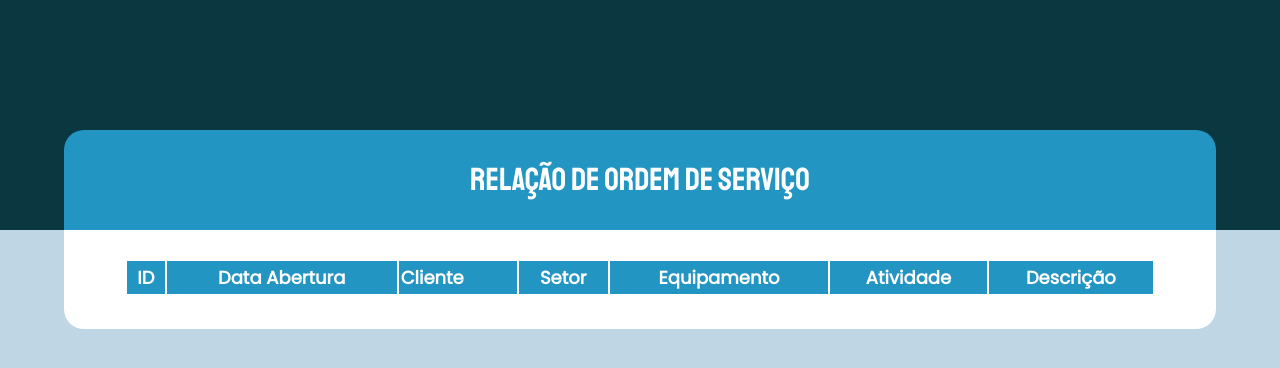
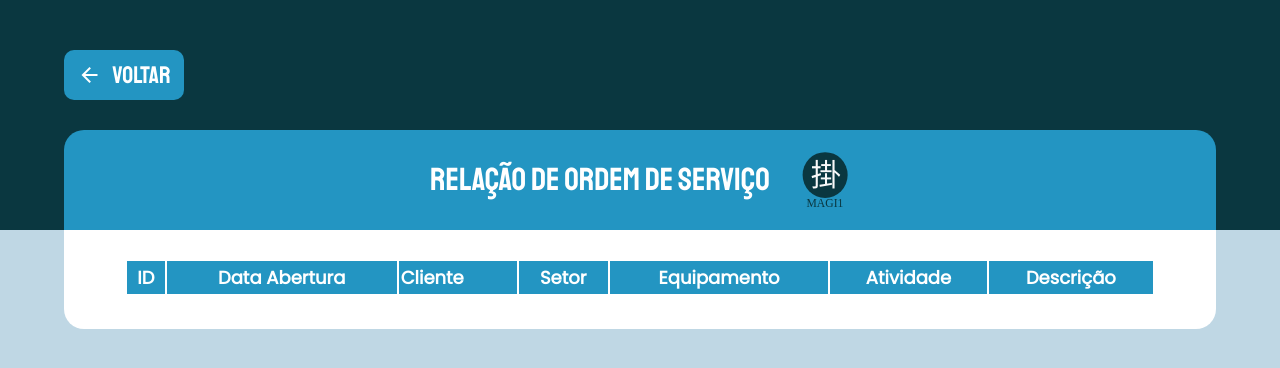
Before and after one commit to saojonas/magi, a plain HTML site: page placeHolder.html in a window 1280 px wide. Drawn offline with nearby package versions, Linux system fonts and the light colour scheme.

Commit message:
Update
Ajustes de CSS, adição do botão para troca de pagina.

```diff
--- a/placeHolder.html
+++ b/placeHolder.html
@@ -2,8 +2,11 @@
 <html lang="PT-br">
   <head>
     <meta charset="UTF-8" />
-    <meta http-equiv="X-UA-Compatible" content="IE=edge" />
     <meta name="viewport" content="width=device-width, initial-scale=1.0" />
+    <link
+      rel="stylesheet"
+      href="https://fonts.googleapis.com/css2?family=Material+Symbols+Outlined:opsz,wght,FILL,GRAD@48,400,0,0"
+    />
     <title>MAGI 1.0</title>
 
     <link rel="stylesheet" href="style.css" />
@@ -11,8 +14,19 @@
   </head>
   <body>
     <div class="container">
+      <nav>
+        <ul>
+          <li>
+            <a href="./index.html">
+              <span class="material-symbols-outlined">arrow_back</span>
+              <span>Voltar</span>
+            </a>
+          </li>
+        </ul>
+      </nav>
       <div class="headerForm">
         <h1>Relação de Ordem de Serviço</h1>
+        <img src="./images/logo.svg" class="logo" alt="" />
       </div>
       <div class="content">
         <table>
--- a/placeholder.css
+++ b/placeholder.css
@@ -1,5 +1,21 @@
 .container {
   width: 90vw;
+}
+
+.logo {
+  width: 50px;
+}
+
+nav {
+  width: 120px;
+}
+
+li {
+  width: 120px;
+}
+
+li a {
+  justify-content: space-around;
 }
 
 table {
@@ -7,22 +23,27 @@ table {
   text-align: center;
   border-collapse: collapse;
 }
+
 table td,
 table th {
   border: 1px solid #ffffff;
   padding: 3px 2px;
 }
+
 table tbody td {
   font-size: 14px;
   padding: 5px;
 }
+
 table tr:nth-child(even) {
   background: #d0e4f5;
 }
+
 table thead {
   background: #2395c2;
   border-bottom: 5px solid #ffffff;
 }
+
 table thead th {
   font-size: 18px;
   font-weight: bold;
@@ -30,6 +51,7 @@ table thead th {
   text-align: center;
   border-left: 2px solid #ffffff;
 }
+
 table thead th:first-child {
   border-left: none;
 }
--- a/style.css
+++ b/style.css
@@ -27,6 +27,40 @@ body::before {
 .container {
   width: 600px;
   margin: 130px auto 0;
+}
+
+nav {
+  width: 600px;
+  top: 50px;
+  display: flex;
+  position: absolute;
+  justify-content: flex-end;
+}
+
+ul {
+  list-style: none;
+}
+
+li {
+  width: 300px;
+  height: 50px;
+  background: #2395c2;
+  border-radius: 10px 10px;
+  padding: 8px;
+}
+
+li a {
+  font-family: "Staatliches";
+  font-weight: 400;
+  font-size: 24px;
+  line-height: 34px;
+  color: white;
+  text-transform: uppercase;
+  text-decoration: none;
+
+  display: flex;
+  align-items: center;
+  justify-content: center;
 }
 
 .headerForm {
```
Also changed, not shown: index.html (+6 -0 lines), images/logo.svg (added).
